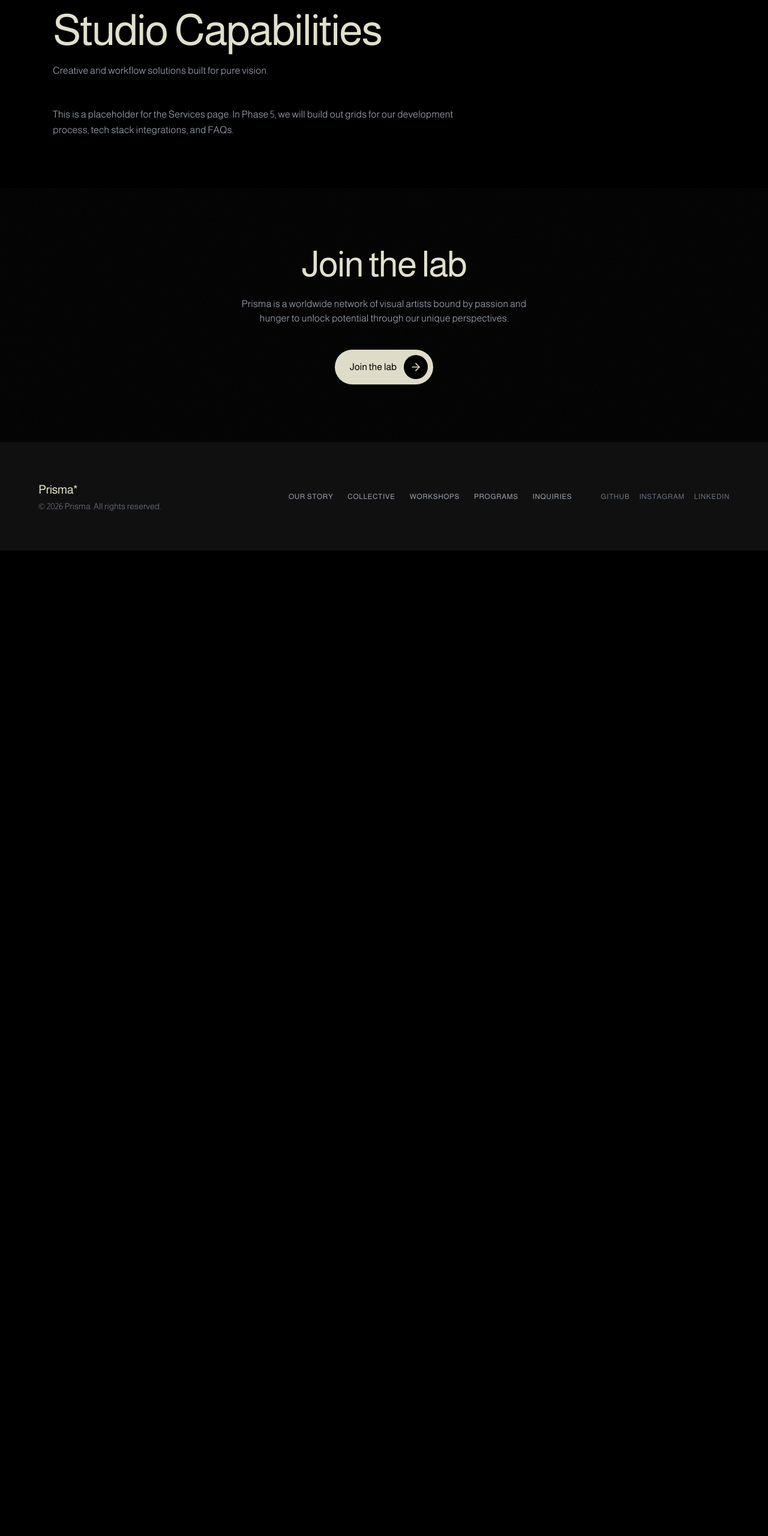
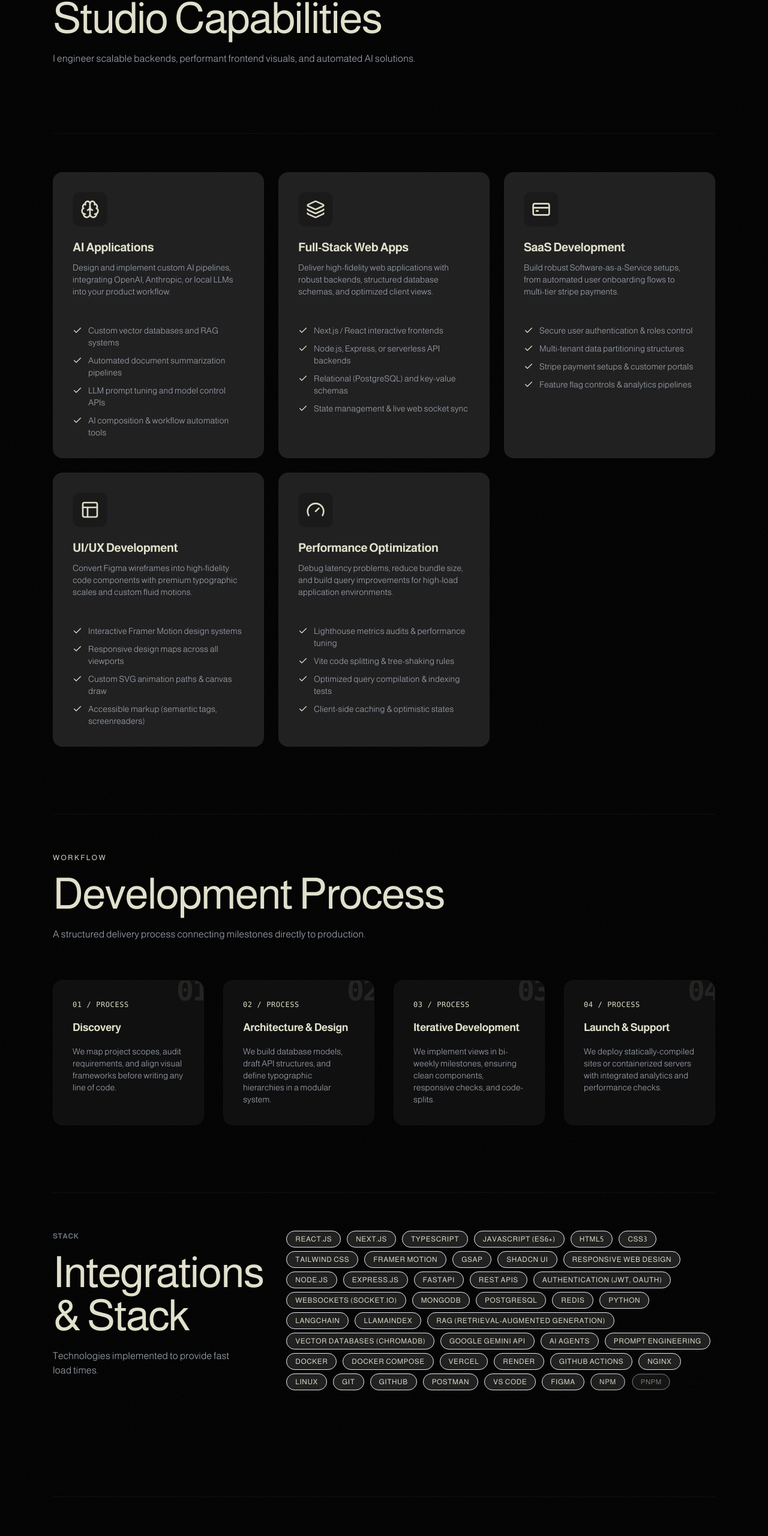
Before and after one commit to VedantChavan385/Freelance_Portfolio, a React (Vite) app in the folder V3/: page /services in a window 1280 px wide. Shown: the part 166-2727 px from the top of the page at 60% size. Before the commit the page ends 1084 px from the top, so only its background shows below. Built offline with nearby package versions, Linux system fonts and the light colour scheme.

Commit message:
Built Services Page & Routing

```diff
--- a/V3/src/pages/Services.jsx
+++ b/V3/src/pages/Services.jsx
@@ -1,26 +1,106 @@
+import { useRef } from 'react';
+import { motion, useInView } from 'framer-motion';
 import PageWrapper from '../components/layout/PageWrapper';
 import Container from '../components/layout/Container';
 import SectionHeading from '../components/ui/SectionHeading';
+import ServiceCard from '../components/cards/ServiceCard';
+import ProcessSteps from '../components/sections/ProcessSteps';
+import FAQ from '../components/sections/FAQ';
 import CTA from '../components/sections/CTA';
+import SkillTag from '../components/ui/SkillTag';
+import { SERVICES, PROCESS_STEPS, GENERAL_FAQ } from '../lib/data/services';
+import { ABOUT_DATA } from '../lib/data/about';
+import { VARIANTS } from '../lib/animations';
 
 export default function Services() {
+  const serviceGridRef = useRef(null);
+  const techStackRef = useRef(null);
+
+  const isServicesInView = useInView(serviceGridRef, { once: true, margin: "-100px" });
+  const isTechInView = useInView(techStackRef, { once: true, margin: "-100px" });
+
   return (
     <PageWrapper>
-      <div className="pt-32 pb-16 min-h-[60vh] flex flex-col justify-center">
-        <Container>
+      <div className="pt-32 pb-20 bg-black relative select-none min-h-screen">
+        <div className="absolute inset-0 bg-noise opacity-[0.05] pointer-events-none" />
+
+        <Container className="relative z-10 flex flex-col gap-16 sm:gap-20 md:gap-28">
+
+          {/* Header */}
           <SectionHeading
             badge="Services"
             title="Studio Capabilities"
-            subtitle="Creative and workflow solutions built for pure vision."
+            subtitle="I engineer scalable backends, performant frontend visuals, and automated AI solutions."
             alignment="left"
           />
-          <div className="mt-12 text-gray-400 font-light max-w-2xl leading-relaxed">
-            <p>
-              This is a placeholder for the Services page. In Phase 5, we will build out grids for our development process, tech stack integrations, and FAQs.
-            </p>
+
+          {/* Services Grid */}
+          <motion.div
+            ref={serviceGridRef}
+            variants={VARIANTS.staggerContainer}
+            initial="hidden"
+            animate={isServicesInView ? "visible" : "hidden"}
+            className="grid grid-cols-1 md:grid-cols-2 lg:grid-cols-3 gap-6 w-full border-t border-zinc-900/60 pt-10 lg:pt-16"
+          >
+            {SERVICES.map((service, idx) => (
+              <motion.div key={idx} variants={VARIANTS.cardEntrance} className="h-full">
+                <ServiceCard service={service} />
+              </motion.div>
+            ))}
+          </motion.div>
+
+          {/* Development Process (ProcessSteps) */}
+          <div className="flex flex-col gap-12 sm:gap-16 border-t border-zinc-900/60 pt-12 md:pt-16 w-full">
+            <SectionHeading
+              badge="Workflow"
+              title="Development Process"
+              subtitle="A structured delivery process connecting milestones directly to production."
+              alignment="left"
+            />
+            <ProcessSteps steps={PROCESS_STEPS} />
           </div>
+
+          {/* Technologies Stack */}
+          <div ref={techStackRef} className="grid grid-cols-1 lg:grid-cols-12 gap-10 lg:gap-16 border-t border-zinc-900/60 pt-12 md:pt-16">
+            <div className="lg:col-span-4">
+              <span className="text-gray-500 text-[10px] sm:text-xs uppercase tracking-wider font-semibold block mb-4">Stack</span>
+              <SectionHeading
+                title="Integrations & Stack"
+                subtitle="Technologies implemented to provide fast load times."
+                alignment="left"
+              />
+            </div>
+            <motion.div
+              variants={VARIANTS.staggerContainer}
+              initial="hidden"
+              animate={isTechInView ? "visible" : "hidden"}
+              className="lg:col-span-8 flex flex-wrap gap-2.5 items-center justify-start content-start"
+            >
+              {Object.values(ABOUT_DATA.skills).flat().map((skill, idx) => (
+                <motion.div key={idx} variants={{
+                  hidden: { opacity: 0, scale: 0.9 },
+                  visible: { opacity: 1, scale: 1, transition: { duration: 0.4 } }
+                }}>
+                  <SkillTag name={skill} />
+                </motion.div>
+              ))}
+            </motion.div>
+          </div>
+
+          {/* FAQ Accordion */}
+          <div className="flex flex-col gap-12 sm:gap-16 border-t border-zinc-900/60 pt-12 md:pt-16 w-full">
+            <SectionHeading
+              badge="Q&A"
+              title="Frequently Asked Questions"
+              subtitle="Answers to common queries regarding workflow, contracts, and timelines."
+              alignment="center"
+            />
+            <FAQ items={GENERAL_FAQ} />
+          </div>
+
         </Container>
       </div>
+
       <CTA />
     </PageWrapper>
   );
```
